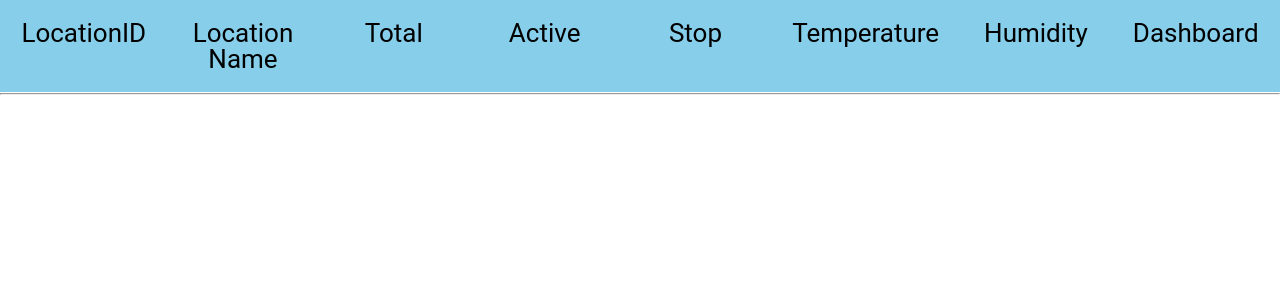
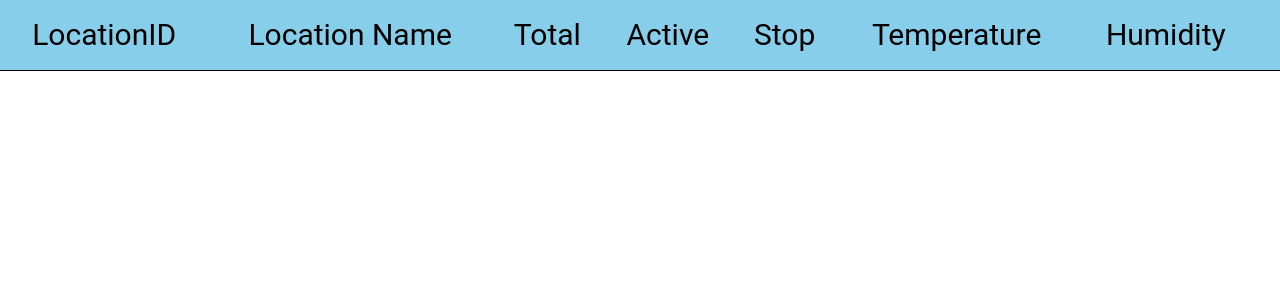
Before and after one commit to billy0705/IOT, a PHP site: page /displayDashboard in a window 1280 px wide. Shown: the part 78-378 px from the top of the page. Run offline with PHP 8.4, Linux system fonts and the light colour scheme; data that the repository does not hold is empty.

Commit message:
sensor location CSS v1

```diff
--- a/css/styles.css
+++ b/css/styles.css
@@ -406,7 +406,7 @@ button:hover {
     background-color: skyblue;
     margin: 20px 10px;;
     /* padding: 20px 10px; */
-    font-size: var(--fs-6);
+    font-size: var(--fs-4);
     margin-bottom: 1px;
 }
 
@@ -414,32 +414,81 @@ button:hover {
     /* overflow: hidden; */
     background-color: skyblue;
     /* padding: 20px 10px; */
-    font-size: var(--fs-8);
+    font-size: var(--fs-7);
 }
 
 /*=============== Sensor-location ===============*/
 
+.sensor-location-table {
+    display: table;
+    border-collapse: collapse;
+    width: 100%;
+}
+
 .sensor-location {
     display: table-row;
-    /* justify-content: space-around;
-    align-items: center; */
-    /* margin: 20px 10px; */
+}
+
+.list-item div a {
+    padding: 10px 10px;
+    border-radius: 10px;
+}
+
+.a-link-btn {
+    background: var(--light-gray-70);
+    color: var(--smoky-black);
+}
+
+.a-link-btn:focus,
+.a-link-btn:hover {
+    scale: 1.1;
+    background: var(--light-gray);
+    color: var(--eerie-black-1);
+}
+
+.normal .value-status
+, .normal .value-status{
+    background: lightgreen;
+}
+
+.abnormal .value-status
+, .abnormal .value-status{
+    background: red;
 }
 
 .sensor-location-locationID
 , .sensor-location-locationName
+, .sensor-location-locationName-short
 , .sensor-location-temperature
 , .sensor-location-humidity
+, .sensor-location-temperature-short
+, .sensor-location-humidity-short
 , .sensor-location-dashboard
 , .sensor-location-total
 , .sensor-location-active
 , .sensor-location-stop  {
     text-align: center;
     display: table-cell;
-    width: 10%;
-    padding: 20px 10px;
+    /* width: 10%; */
+    padding: 20px 4px;
+    border-bottom: 1px solid black;
 }
 
+
+
+.sensor-location-locationID
+, .sensor-location-total
+, .sensor-location-active
+, .sensor-location-stop
+{
+    display: none;
+}
+
+.list-bar .sensor-location-locationName
+, .list-bar .sensor-location-temperature
+, .list-bar .sensor-location-humidity {
+    display: none;
+}
 
 
 /* ************************************* */
@@ -527,6 +576,18 @@ main .sensordashboard .sensordashboard-right {
     .navbar-link {
         flex-direction: row;
     }
+
+    .list-bar .sensor-location-locationName
+    , .list-bar .sensor-location-temperature
+    , .list-bar .sensor-location-humidity {
+        display:table-cell;
+    }
+
+    .list-bar .sensor-location-locationName-short
+    , .list-bar .sensor-location-temperature-short
+    , .list-bar .sensor-location-humidity-short {
+        display: none;
+    }
 }
 
 @media screen and (min-width: 720px) {
@@ -589,23 +650,32 @@ main .sensordashboard .sensordashboard-right {
         border-radius: 50%;
       }
 
+
+
 }
 
 
-/* @media screen and (min-width: 1200px) {
+@media screen and (min-width: 1100px) {
 
-    :root {
-        --fs-1: 60px;
-        --fs-2: 56px;
-        --fs-3: 52px;
-        --fs-4: 44px;
-        --fs-6: 36px;
-        --fs-7: 28px;
-        --fs-8: 20px;
+    .sensor-location-locationID
+    , .sensor-location-total
+    , .sensor-location-active
+    , .sensor-location-stop
+    {
+        display: table-cell;
     }
 
-    .header {
-        padding: 15px 10px;
-        justify-content: space-between;
+    .sensor-location-locationID
+    , .sensor-location-locationName
+    , .sensor-location-locationName-short
+    , .sensor-location-temperature
+    , .sensor-location-humidity
+    , .sensor-location-temperature-short
+    , .sensor-location-humidity-short
+    , .sensor-location-dashboard
+    , .sensor-location-total
+    , .sensor-location-active
+    , .sensor-location-stop  {
+        padding: 20px 10px;
     }
-} */
+}
--- a/displayDashboard/index.html
+++ b/displayDashboard/index.html
@@ -15,14 +15,17 @@
 				<div class="sensor-location list-bar">
 					<a class="sensor-location-locationID">LocationID</a>
 					<a class="sensor-location-locationName">Location Name</a>
+					<a class="sensor-location-locationName-short">Location</a>
 					<a class="sensor-location-total">Total</a>
 					<a class="sensor-location-active">Active</a>
 					<a class="sensor-location-stop">Stop</a>
 					<a class="sensor-location-temperature">Temperature</a>
+					<a class="sensor-location-temperature-short">T</a>
 					<a class="sensor-location-humidity">Humidity</a>
-					<a class="sensor-location-dashboard">Dashboard</a>
+					<a class="sensor-location-humidity-short">H</a>
+					<a class="sensor-location-dashboard"></a>
 				</div>
-				<hr>
+				<!-- <hr> -->
 			</div>
 
 			<!-- <div id="sensor-location-container"></div> -->
@@ -39,53 +42,74 @@
 				for (var i = 0; i < divCount; i++) {
 					var div = document.createElement('div');
 					div.className = 'sensor-location list-item'
+						var divItem = document.createElement('div');
+						divItem.className= 'sensor-location-locationID';
 						var a = document.createElement('a');
 							a.textContent = data.locationLists[i].locationID;
-					a.className= 'sensor-location-locationID';
-					div.appendChild(a);
+						divItem.appendChild(a);
+					div.appendChild(divItem);
+						var divItem = document.createElement('div');
+						divItem.className= 'sensor-location-locationName';
 							var a = document.createElement('a');
 							a.textContent = data.locationLists[i].locationName;
-					a.className= 'sensor-location-locationName';
-					div.appendChild(a);
+						divItem.appendChild(a);
+					div.appendChild(divItem);
+						var divItem = document.createElement('div');
+						divItem.className= 'sensor-location-total';
 							var a = document.createElement('a');
 							a.textContent = data.locationLists[i].total;
-					a.className= 'sensor-location-total';
-					div.appendChild(a);
+						divItem.appendChild(a);
+					div.appendChild(divItem);
+						var divItem = document.createElement('div');
+						divItem.className= 'sensor-location-active';
 							var a = document.createElement('a');
 							a.textContent = data.locationLists[i].active;
-					a.className= 'sensor-location-active';
-					div.appendChild(a);
+						divItem.appendChild(a);
+					div.appendChild(divItem);
+						var divItem = document.createElement('div');
+						divItem.className= 'sensor-location-stop';
 							var a = document.createElement('a');
 							a.textContent = data.locationLists[i].stop;
-					a.className= 'sensor-location-stop';
-					div.appendChild(a);
+						divItem.appendChild(a);
+					div.appendChild(divItem);
+						var divItem = document.createElement('div');
 							var a = document.createElement('a');
 							a.textContent = data.locationLists[i].temperature;
-					a.className= 'sensor-location-temperature';
+							a.className = 'value-status';
+						divItem.appendChild(a);
+						divItem.className= 'sensor-location-temperature';
 						if (data.locationLists[i].tStatus != 0) {
-						a.addClass = 'down';
+							console.log(data.locationLists[i].tStatus);
+							divItem.classList.add('abnormal');
 						}
 						else {
-						a.addClass = 'active';
+							console.log(data.locationLists[i].tStatus);
+							divItem.classList.add('normal');
 						}
-					div.appendChild(a);
+					div.appendChild(divItem);
+						var divItem = document.createElement('div');
 							var a = document.createElement('a');
+							a.className = 'value-status';
 							a.textContent = data.locationLists[i].humidity;
-					a.className= 'sensor-location-humidity';
+						divItem.appendChild(a);
+						divItem.className= 'sensor-location-humidity';
 						if (data.locationLists[i].hStatus != 0) {
-						a.addClass = 'down';
+							divItem.classList.add('abnormal');
 						}
 						else {
-						a.addClass = 'active';
+							divItem.classList.add('normal');
 						}
-					div.appendChild(a);
+					div.appendChild(divItem);
+						var divItem = document.createElement('div');
+						divItem.href = './locationStatusBoard/locationStatusBoard.php?locationid=' + data.locationLists[i].locationID;
+						divItem.className = 'sensor-location-dashboard'
 							var a = document.createElement('a');
-					a.href = './locationStatusBoard/locationStatusBoard.php?locationid=' + data.locationLists[i].locationID;
-					a.className = 'sensor-location-dashboard'
-					a.textContent = 'DashBoard';
-					div.appendChild(a)
+							a.className = 'a-link-btn';
+							a.textContent = 'Detail';
+						divItem.appendChild(a);
+					div.appendChild(divItem)
 					document.getElementById('sensor-location-table').appendChild(div);
-					document.getElementById('sensor-location-table').appendChild(document.createElement('hr'));
+					// document.getElementById('sensor-location-table').appendChild(document.createElement('hr'));
 				}
 			});
 	</script>
```
Lines whose indentation alone changed are shown as unchanged.
